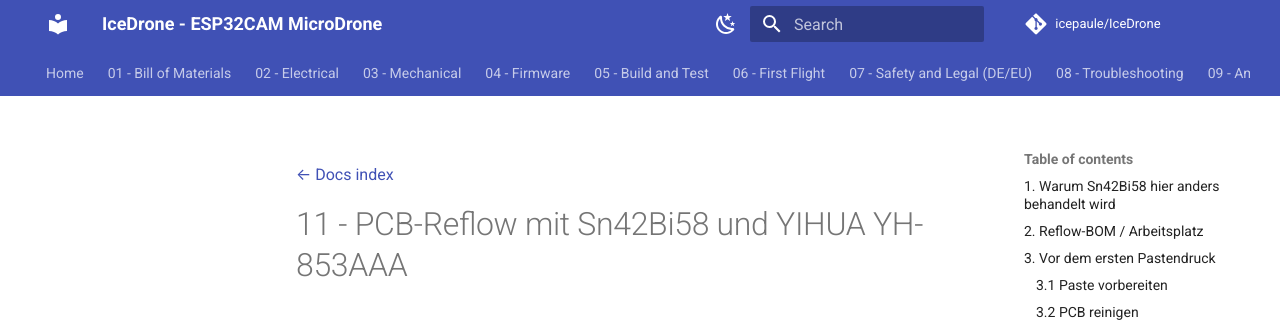
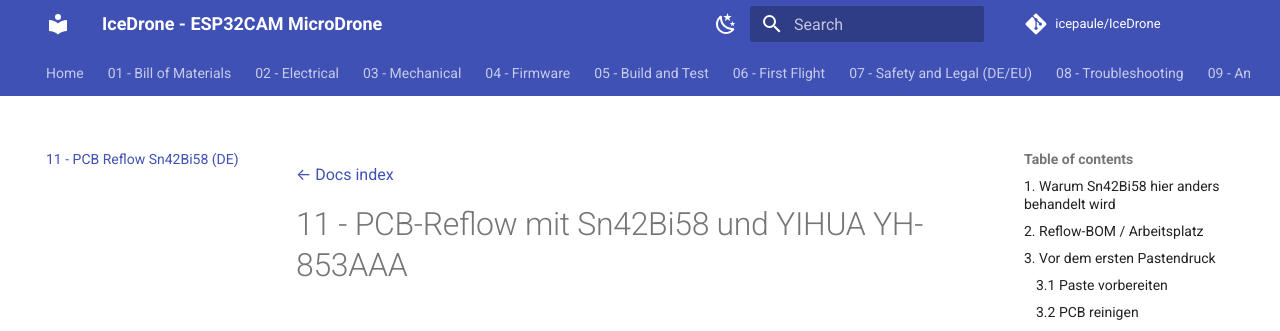
Before and after one commit to icepaule/IceDrone, an MkDocs documentation site: the page built from docs/11_REFLOW_SN42BI58_DE.md, in a window 1280 px wide. Shown: the top 331 px of the page. Built offline with MkDocs 1.6.1 and Material for MkDocs 9.7.7, drawn with Linux system fonts in a browser that asks for light colours; comment, search, counter and statistics services are not loaded.

Commit message:
docs: add reflow guide to MkDocs navigation

```diff
--- a/mkdocs.yml
+++ b/mkdocs.yml
@@ -55,4 +55,6 @@
   - "08 - Troubleshooting": 08_TROUBLESHOOTING.md
   - "09 - Amazon.de Order List (DE)": 09_AMAZON_ORDER_LIST_DE.md
   - "10 - Perfboard V3.4 soldering (DE)": 10_PERFBOARD_V34_SOLDERING_DE.md
+  - "11 - PCB Reflow Sn42Bi58 (DE)": 11_REFLOW_SN42BI58_DE.md
+  - "Reflow Quick Card": REFLOW_QUICK_CARD_DE.md
   - Sources: SOURCES.md
```
